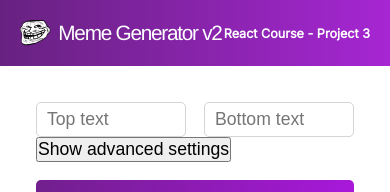
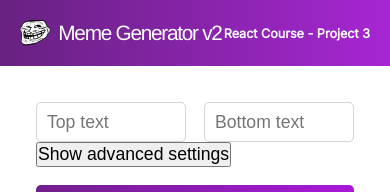
Before and after one commit to netrolite/meme-generator-v2, a React (Create React App) app: page / in a window 390 px wide. Shown: the top 192 px of the page. Built offline with nearby package versions, Linux system fonts and the light colour scheme.

Commit message:
Updated desktop & mobile input field height

```diff
--- a/src/components/CustomizationWrapper.js
+++ b/src/components/CustomizationWrapper.js
@@ -14,7 +14,7 @@ export default function CustomizationWrapper(props) {
         }
     }
 
-    // a function to call 2 other functions (insanity)
+    // a function to call 2 other functions
     function callOtherFunctions() {
         props.toggleAdvanced();
         showHideComponent();
--- a/src/index.css
+++ b/src/index.css
@@ -64,7 +64,7 @@ input[type="radio"] {
     border: 1px solid #D5D4D8;
     border-radius: 5px;
     text-indent: 10px;
-    padding: 3px 0;
+    height: 40px;
 }
 
 .cust-option-wrapper {
@@ -159,6 +159,10 @@ input[type="radio"] {
 @media only screen and (max-device-width: 480px) {
     * { font-size: 1rem; }
 
+    .top-bottom-inputs input, .cust-input {
+        height: 35px;
+    }
+
     .top-text,
     .bottom-text {
         font-size: 1.5rem;
```
